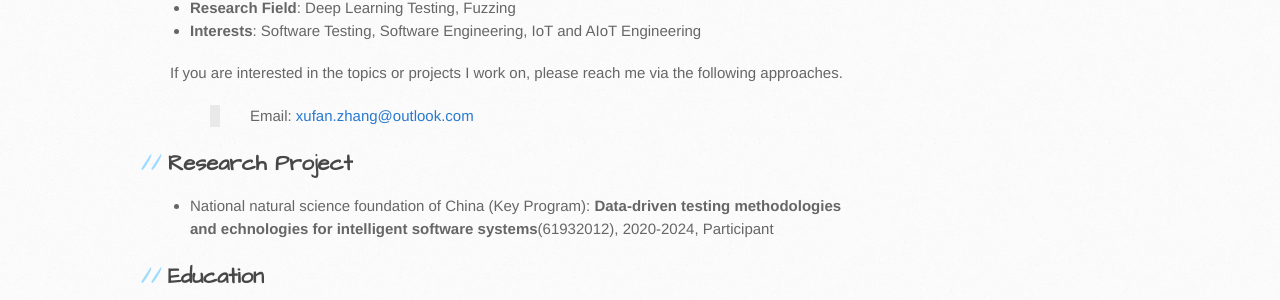
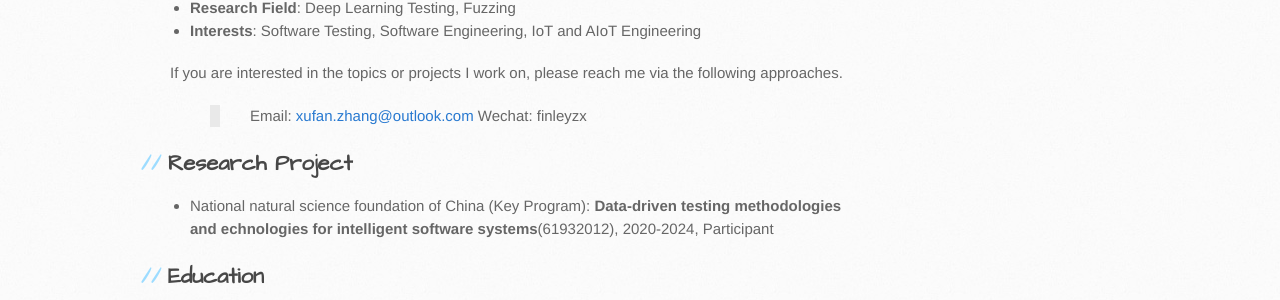
Before and after one commit to sunshinezxf/sunshinezxf.github.io, a Jekyll site: the page built from index.md, in a window 1280 px wide. Shown: the part 359-659 px from the top of the page. Built offline with Jekyll 4.4.1, drawn with Linux system fonts in a browser that asks for light colours; our own code applies the rules of GitHub Pages for plain Markdown files.

Commit message:
wechat info

```diff
--- a/index.md
+++ b/index.md
@@ -8,6 +8,7 @@ A Ph.D. candidate in [iSE Lab](http://www.iselab.cn) AIEngin Group, [Software In
 
 If you are interested in the topics or projects I work on, please reach me via the following approaches.
 > Email: [xufan.zhang@outlook.com](mailto:xufan.zhang@outlook.com)
+> Wechat: finleyzx
 
 ## Research Project
 
```
